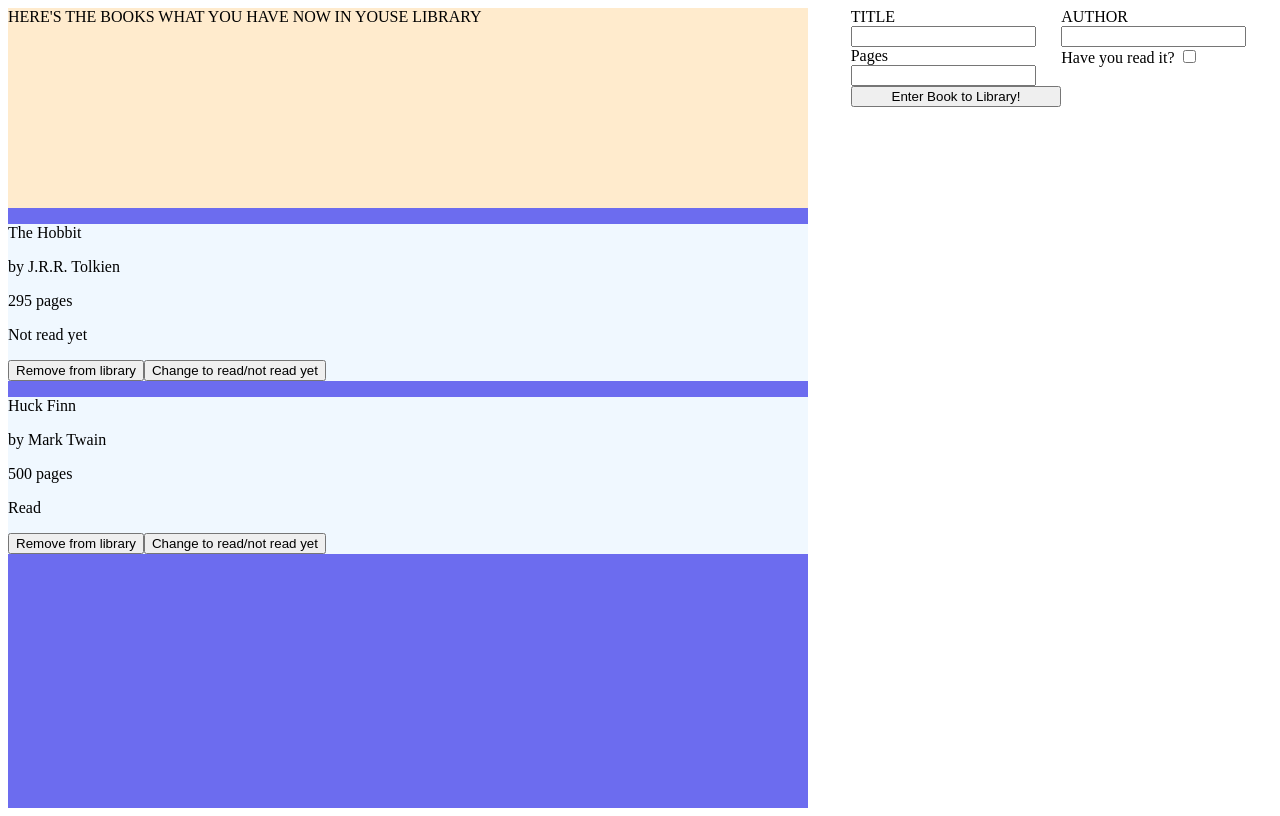
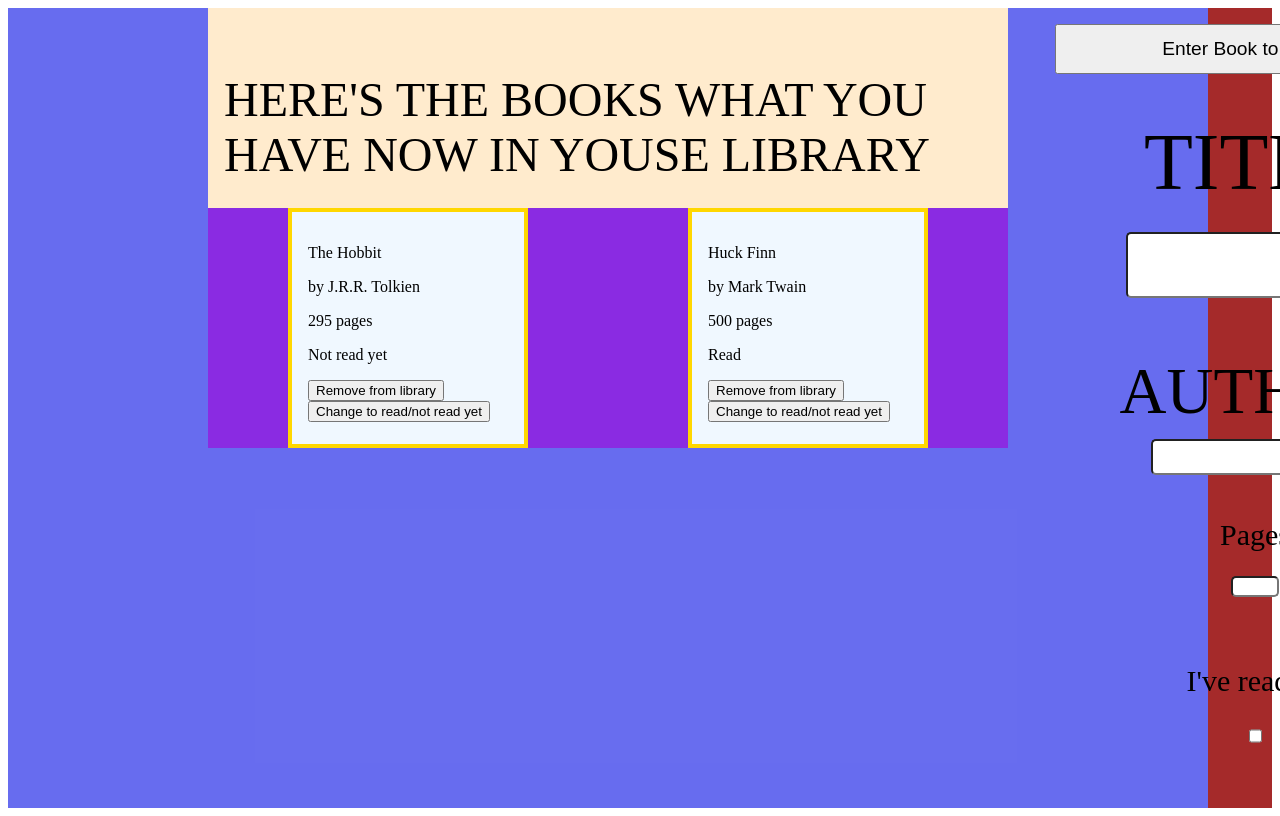
Before and after one commit to jolkszost/odin-js-library, a plain HTML site: page index.html in a window 1280 px wide. Drawn offline with Linux system fonts and the light colour scheme.

Commit message:
add some styles

```diff
--- a/index.html
+++ b/index.html
@@ -11,13 +11,16 @@
 <body>
     <div id="container">
         <div id="cardContainer">
-            <div id="cardHeader"> HERE'S THE BOOKS WHAT YOU HAVE NOW IN YOUSE LIBRARY</div>
+            <div id="cardHeader">
+                 <p id="headerP">HERE'S THE BOOKS WHAT YOU HAVE NOW IN YOUSE LIBRARY</p>
+            </div>
             <div id="cardArea">
 
             </div>
         </div>
         <div id="newBookFormContainer">
             <form action="">
+                <button type="button" onclick="createNewBook()" id="newBookBtn">Enter Book to Library!</button>
                 <div id="titleDiv">
                   <label for="title">TITLE</label>
                   <input type="text" name="title" id="title" required>
@@ -34,11 +37,11 @@
                   <span class="error"></span>
                 </div>
                 <div id="readDiv">
-                  <label for="readOrNot">Have you read it?</label>
+                  <label for="readOrNot">I've read it!</label>
                   <input type="checkbox" id="readOrNot" name="readOrNot" value="read" >
                   <span class="error"></span>
                 </div>
-                <button type="button" onclick="createNewBook()">Enter Book to Library!</button>
+
         </form>
 
         </div>
--- a/style.css
+++ b/style.css
@@ -1,12 +1,19 @@
+* {
+    /* outline: 1px solid black; */
+
+}
 #container {
+    background-color: azure;
     display: grid;
     grid-template-columns: 30fr 15fr;
     grid-template-areas:
     "cardCont formCont";
 }
 #cardContainer {
-    height: 800px;
-    width: 800px;
+    min-height: 800px;
+    max-height: fit-content;
+    width: 1000px;
+   padding-left: 200px;
     background-color: rgba(37, 37, 231, 0.671);
     grid-area: cardCont;
     display: grid;
@@ -19,44 +26,130 @@
 }
 
 #cardHeader {
+    justify-items: center;
+    align-items: center;
+    font-size: xxx-large;
     grid-area: cardHead;
     background-color: blanchedalmond;
 }
+
+#headerP {
+    padding: 1rem;
+}
 #cardArea {
+    height: fit-content;
+    justify-items: center;
+    background-color: blueviolet;
     grid-area: cardArea;
+    display: grid;
+    grid-template-columns: 1fr 1fr;
+
+
 }
 
 .card {
     background-color: aliceblue;
-}
-
-#cardFormContainer {
-    grid-area: formCont;
+    height: 200px;
+    width: 200px;
+    padding: 1rem;
+    border: 4px solid gold;
 
 }
 
-form {
-    display: grid;
-    grid-template-columns: 1fr 1fr;
-    grid-template-areas:
-    "title author"
-    "pages read";
+#newBookFormContainer {
+
+   /* outline: 3px solid red; */
+    grid-area: formCont;
+    background-color: brown;
+    display: flex;
+    justify-content: center;
+    padding-left: 30px;
+
 
 
 }
 
+
+form {
+
+   padding: 2rem;
+    padding-top: 1rem;
+
+    position: fixed;
+
+    /* outline: 2px solid blue; */
+
+
+}
+
+form > div {
+    height: 150px;
+    width: 400px;
+    display: flex;
+    align-items: center;
+    justify-content: space-evenly;
+    flex-direction: column;
+}
+
 #titleDiv {
     grid-area: title;
+    height: 250px;
+    width: 400px;
+    font-size: 80px;
+    margin-top: 20px;
 }
 
 #authorDiv {
     grid-area: author;
+    font-size:65px;
+
 }
 
 #pagesDiv {
     grid-area: pages;
+    font-size: 30px;
 }
 
 #readDiv {
     grid-area: read;
+    font-size: 30px;
 }
+
+#newBookBtn {
+    height: 50px;
+    width: 400px;
+    font-size: larger;
+
+}
+
+#title {
+
+    border-radius: 5px;
+    width: 250px;
+    height: 60px;
+    font-size: 22px;
+    text-align: center;
+
+}
+
+#author {
+
+    border-radius: 5px;
+    width: 200px;
+    height: 30px;
+    font-size: 18px;
+    text-align: center;
+
+}
+
+#pages {
+
+    border-radius: 5px;
+    width: 40px;
+    text-align: center;
+}
+
+#readOrNot {
+    height: 30px;
+    widows: 30px;
+}
```
Also changed, not shown: script.js (+0 -7 lines).
